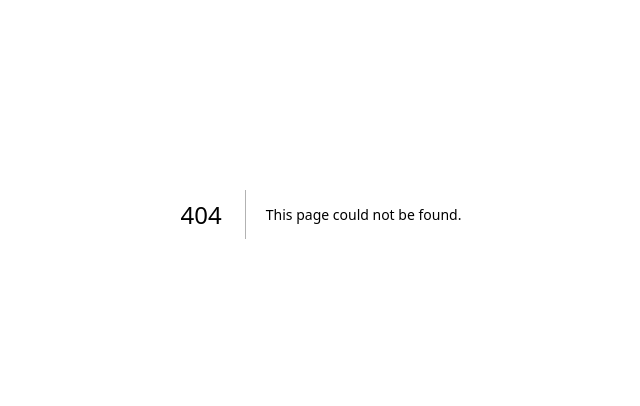
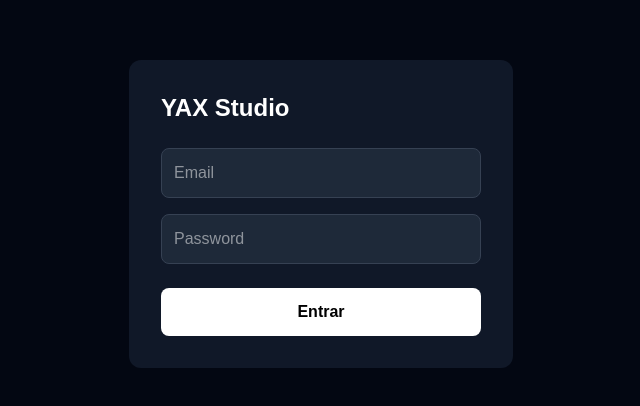
Before and after one commit to DaniielA5/yax-estudio, a Next.js app: page /login in a window 1280 px wide. Before the commit this address had no page. Shown: the part 186-592 px from the top of the page, without its empty margins (319-959 px from the left). Built offline with nearby package versions, Linux system fonts and the light colour scheme; no server answers.

Commit message:
feat: add login page with Supabase Auth

```diff
--- a/package.json
+++ b/package.json
@@ -9,6 +9,7 @@
     "lint": "eslint"
   },
   "dependencies": {
+    "@supabase/ssr": "^0.10.3",
     "@supabase/supabase-js": "^2.106.1",
     "next": "16.2.6",
     "react": "19.2.4",
--- /dev/null
+++ b/src/app/login/page.tsx
@@ -0,0 +1,71 @@
+'use client'
+
+import { useState } from 'react'
+import { createBrowserClient } from '@supabase/ssr'
+import { useRouter } from 'next/navigation'
+
+export default function LoginPage() {
+  const [email, setEmail] = useState('')
+  const [password, setPassword] = useState('')
+  const [error, setError] = useState('')
+  const [loading, setLoading] = useState(false)
+  const router = useRouter()
+
+  const supabase = createBrowserClient(
+    process.env.NEXT_PUBLIC_SUPABASE_URL!,
+    process.env.NEXT_PUBLIC_SUPABASE_ANON_KEY!
+  )
+
+  async function handleLogin() {
+    setLoading(true)
+    setError('')
+
+    const { error } = await supabase.auth.signInWithPassword({
+      email,
+      password,
+    })
+
+    if (error) {
+      setError(error.message)
+      setLoading(false)
+      return
+    }
+
+    router.push('/clientes')
+  }
+
+  return (
+    <main className="min-h-screen flex items-center justify-center bg-gray-950">
+      <div className="w-full max-w-sm p-8 bg-gray-900 rounded-xl space-y-6">
+        <h1 className="text-2xl font-bold text-white">YAX Studio</h1>
+
+        <div className="space-y-4">
+          <input
+            type="email"
+            placeholder="Email"
+            value={email}
+            onChange={(e) => setEmail(e.target.value)}
+            className="w-full p-3 rounded-lg bg-gray-800 text-white border border-gray-700 focus:outline-none focus:border-white"
+          />
+          <input
+            type="password"
+            placeholder="Password"
+            value={password}
+            onChange={(e) => setPassword(e.target.value)}
+            className="w-full p-3 rounded-lg bg-gray-800 text-white border border-gray-700 focus:outline-none focus:border-white"
+          />
+        </div>
+
+        {error && <p className="text-red-400 text-sm">{error}</p>}
+
+        <button
+          onClick={handleLogin}
+          disabled={loading}
+          className="w-full p-3 bg-white text-black font-semibold rounded-lg hover:bg-gray-200 disabled:opacity-50"
+        >
+          {loading ? 'Entrando...' : 'Entrar'}
+        </button>
+      </div>
+    </main>
+  )
+}
--- /dev/null
+++ b/src/lib/supabase-server.ts
@@ -0,0 +1,23 @@
+import { createServerClient } from '@supabase/ssr'
+import { cookies } from 'next/headers'
+
+export async function createSupabaseServerClient() {
+  const cookieStore = await cookies()
+
+  return createServerClient(
+    process.env.NEXT_PUBLIC_SUPABASE_URL!,
+    process.env.NEXT_PUBLIC_SUPABASE_ANON_KEY!,
+    {
+      cookies: {
+        getAll() {
+          return cookieStore.getAll()
+        },
+        setAll(cookiesToSet) {
+          cookiesToSet.forEach(({ name, value, options }) =>
+            cookieStore.set(name, value, options)
+          )
+        },
+      },
+    }
+  )
+}
```
Also changed, not shown: 1 other file (tests, documents, lock files or other folders).
